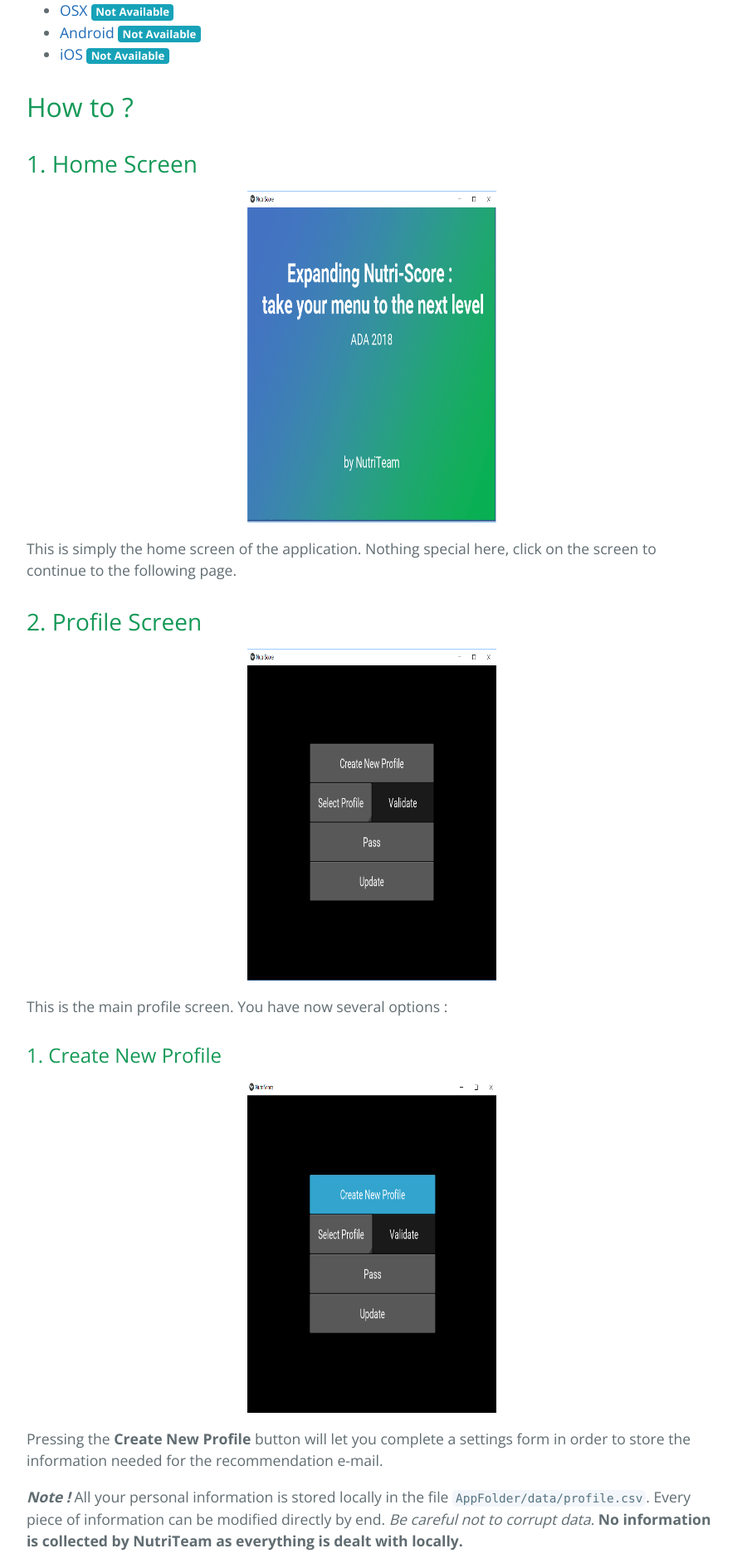
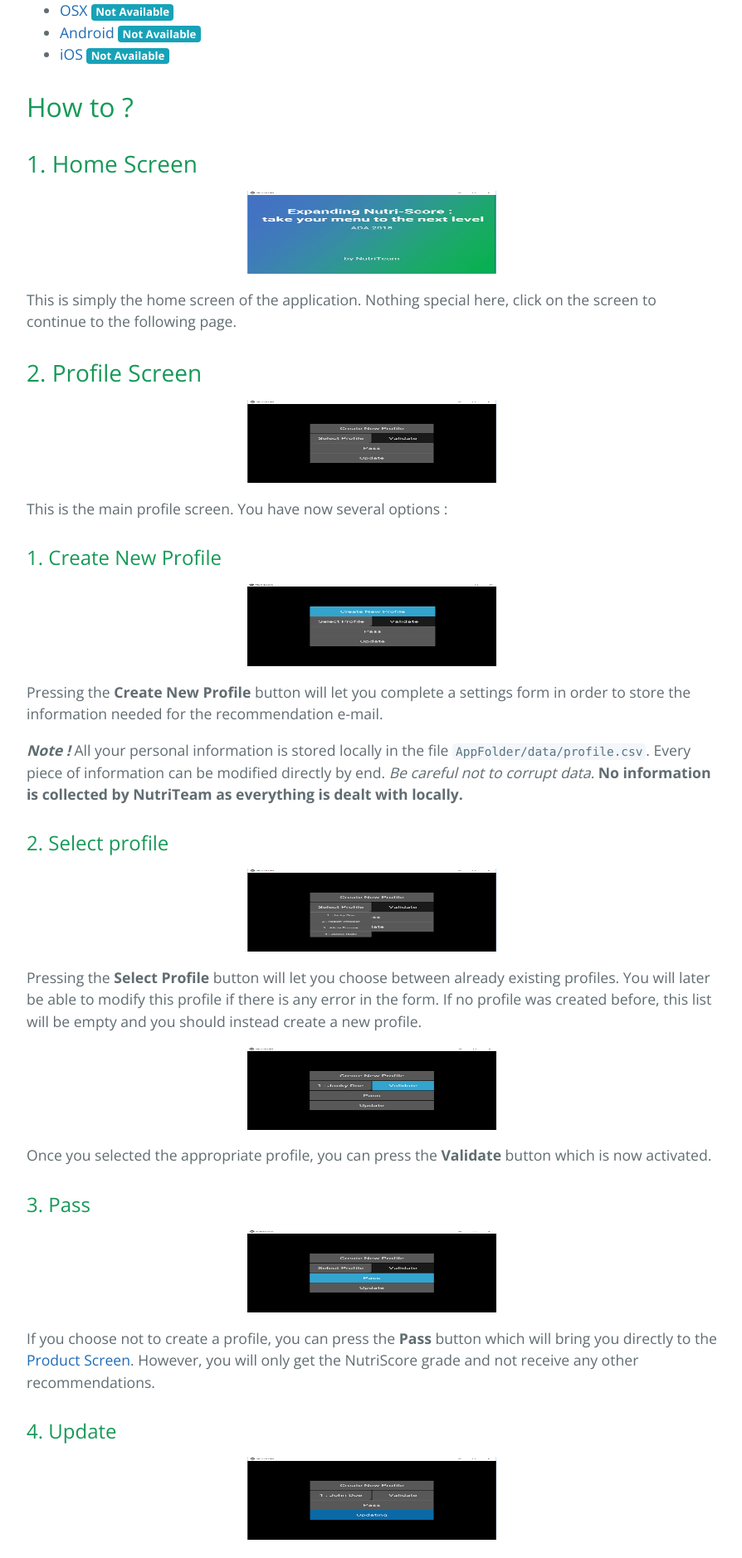
Before and after one commit to NutriTeam/Nutri_Score, a Jekyll site: the page built from app.md, in a window 1280 px wide. Shown: the part 1032-2910 px from the top of the page at 83% size, without its empty margins (192-1086 px from the left). Built offline with Jekyll 4.4.1, drawn with Linux system fonts in a browser that asks for light colours.

Commit message:
Update style.scss

```diff
--- a/assets/css/style.scss
+++ b/assets/css/style.scss
@@ -4,6 +4,6 @@
 @import 'jekyll-theme-cayman';
 
 .img_app {
-  height: 400px;
+  height: 100px;
   width: 300px;
 }
```
